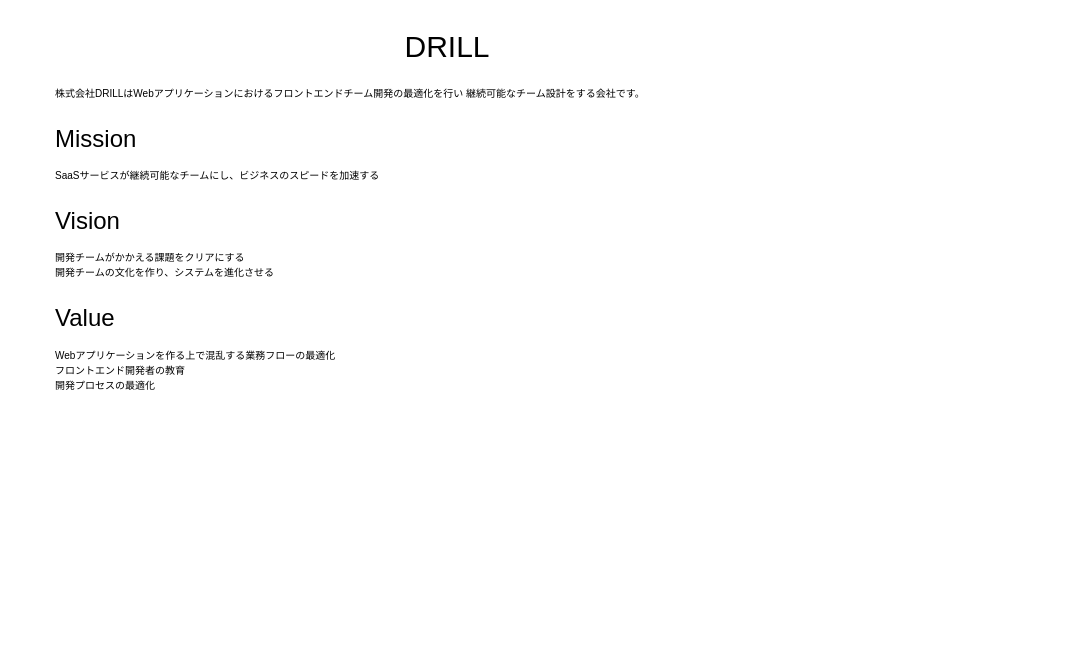
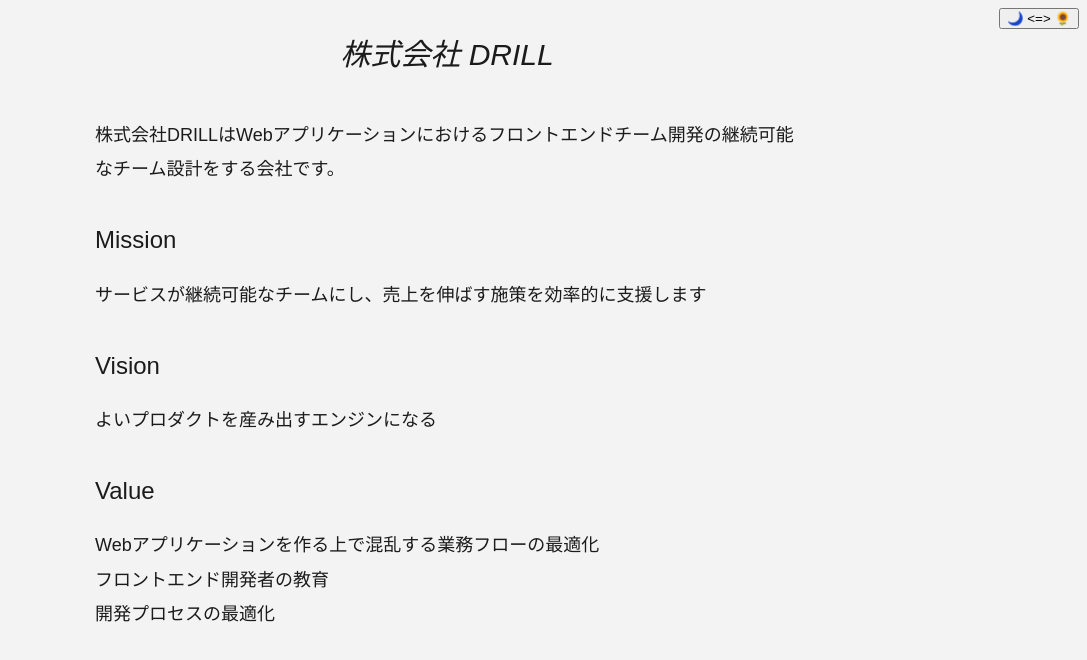
Before and after one commit to wilf312/drill-dev, a React (Create React App) app: page / in a window 1280 px wide. Shown: the top 660 px of the page, without its empty margins (193-1280 px from the left). Built offline with nearby package versions, Linux system fonts and the light colour scheme; a web font is replaced by a local one.

Commit message:
switch の追加

```diff
--- a/src/App.tsx
+++ b/src/App.tsx
@@ -2,12 +2,15 @@
 import "./global/reset.css";
 import "./global/App.css";
 
+
 import {Top} from './component/Top'
+import {Switch} from './component/Switch'
 
 const App: React.FC = () => {
   return (
     <div className="App">
       <Top />
+      <Switch />
     </div>
   );
 };
--- /dev/null
+++ b/src/component/Switch.tsx
@@ -0,0 +1,28 @@
+import React from "react";
+import styled from 'styled-components';
+
+const SwitchButton = styled.button`
+  position: fixed;
+  right: var(--margin);
+  top: var(--margin);
+  cursor: pointer;
+
+  > span {
+    filter: invert(var(--invert-dark))
+  }
+  > span:last-child {
+    filter: invert(var(--invert-light))
+  }
+`
+
+const toggleClass = () => {
+  const d = document.querySelector('html')
+  d?.classList.toggle('light')
+}
+export const Switch: React.FC = () => {
+  return (
+    <SwitchButton onClick={toggleClass}>
+      <span>🌙</span> &lt;=&gt; <span>🌻</span>
+    </SwitchButton>
+  );
+};
--- a/src/component/Top.tsx
+++ b/src/component/Top.tsx
@@ -2,44 +2,49 @@
 import styled from 'styled-components';
 
 const Wrap = styled.div`
-  max-width: 800px;
+  max-width: 720px;
   margin: auto;
-  padding: 8px;
+  padding: calc(var(--margin));
   box-sizing: border-box;
+`
+const Main = styled.main`
+  margin: calc(var(--margin) * 2) 0 0 0;
 `
 const Title = styled.h1`
   font-size: 30px;
-  padding: 24px;
+  padding: calc(var(--margin) * 4);
   text-align: center;
+  font-style: oblique;
   font-family: 'Cantarell', sans-serif;
 `
 const H2 = styled.h2`
   font-size: 24px;
   line-height: 1.8em;
-  margin: 16px 0 8px;
+  margin: calc(var(--margin) * 4) 0 calc(var(--margin) * 2);
 `
 const Para = styled.p`
-  line-height: 1.5em;
+  line-height: 1.9em;
 `
 
 export const Top: React.FC = () => {
   return (
     <div className="App">
       <Wrap>
-        <Title>DRILL</Title>
-        <Para>株式会社DRILLはWebアプリケーションにおけるフロントエンドチーム開発の最適化を行い 継続可能なチーム設計をする会社です。</Para>
+        <Title>株式会社 DRILL</Title>
+        <Main>
+          <Para>株式会社DRILLはWebアプリケーションにおけるフロントエンドチーム開発の継続可能なチーム設計をする会社です。</Para>
 
           <H2>Mission</H2>
-        <Para>SaaSサービスが継続可能なチームにし、ビジネスのスピードを加速する</Para>
+          <Para>サービスが継続可能なチームにし、売上を伸ばす施策を効率的に支援します</Para>
 
           <H2>Vision</H2>
-        <Para>開発チームがかかえる課題をクリアにする</Para>
-        <Para>開発チームの文化を作り、システムを進化させる</Para>
+          <Para>よいプロダクトを産み出すエンジンになる</Para>
 
           <H2>Value</H2>
           <Para>Webアプリケーションを作る上で混乱する業務フローの最適化</Para>
           <Para>フロントエンド開発者の教育</Para>
           <Para>開発プロセスの最適化</Para>
+        </Main>
       </Wrap>
     </div>
   );
--- a/src/global/App.css
+++ b/src/global/App.css
@@ -1,5 +1,28 @@
 
 html {
   font-family: "\30D2\30E9\30AE\30CE\89D2\30B4   Pro W3",Hiragino Kaku Gothic Pro,"\30E1\30A4\30EA\30AA",Meiryo,Osaka,"\FF2D\FF33   \FF30\30B4\30B7\30C3\30AF",MS PGothic,sans-serif;
-  font-size: 62.5%
+  font-size: 18px;
+  min-height: 100vh;
 }
+
+/* CSS variable */
+html {
+  --margin: 8px;
+  --invert-ligth: 0;
+  --invert-dark: 0.9;
+}
+
+/* カラー */
+html {
+  color: #1b1b1b;
+  background: #f3f3f3;
+}
+html.light {
+  filter: invert(var(--invert-ligth));
+}
+
+@media (prefers-color-scheme: dark) {
+  html {
+    filter: invert(var(--invert-dark));
+  }
+}
```
Also changed, not shown: 1 other file (tests, documents, lock files or other folders). Lines whose indentation alone changed are shown as unchanged.
